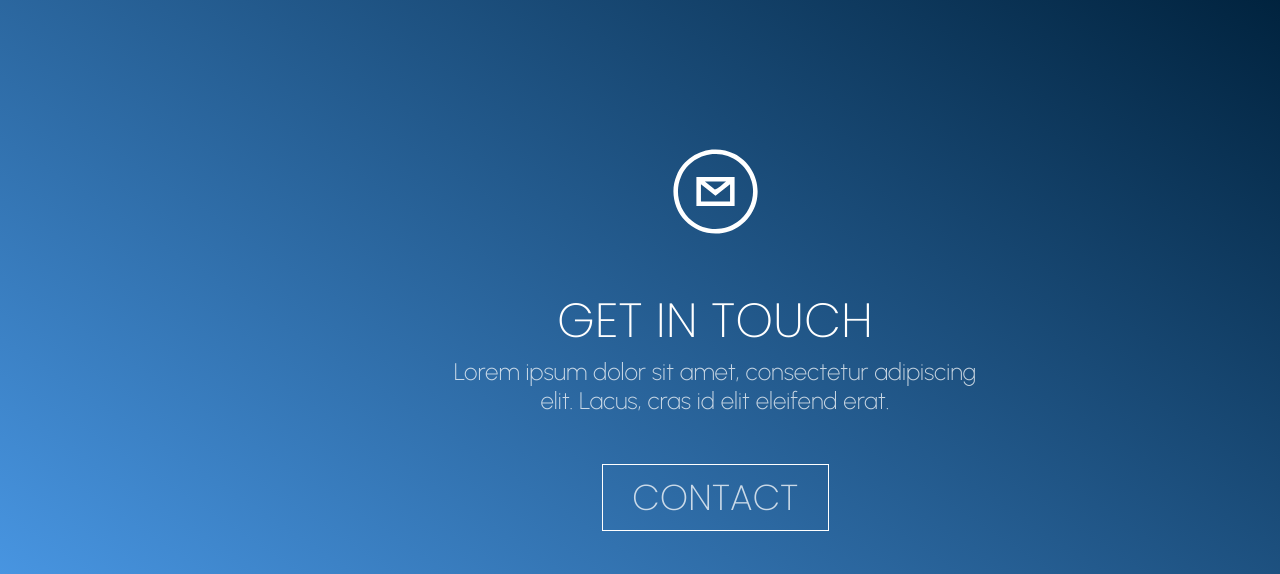
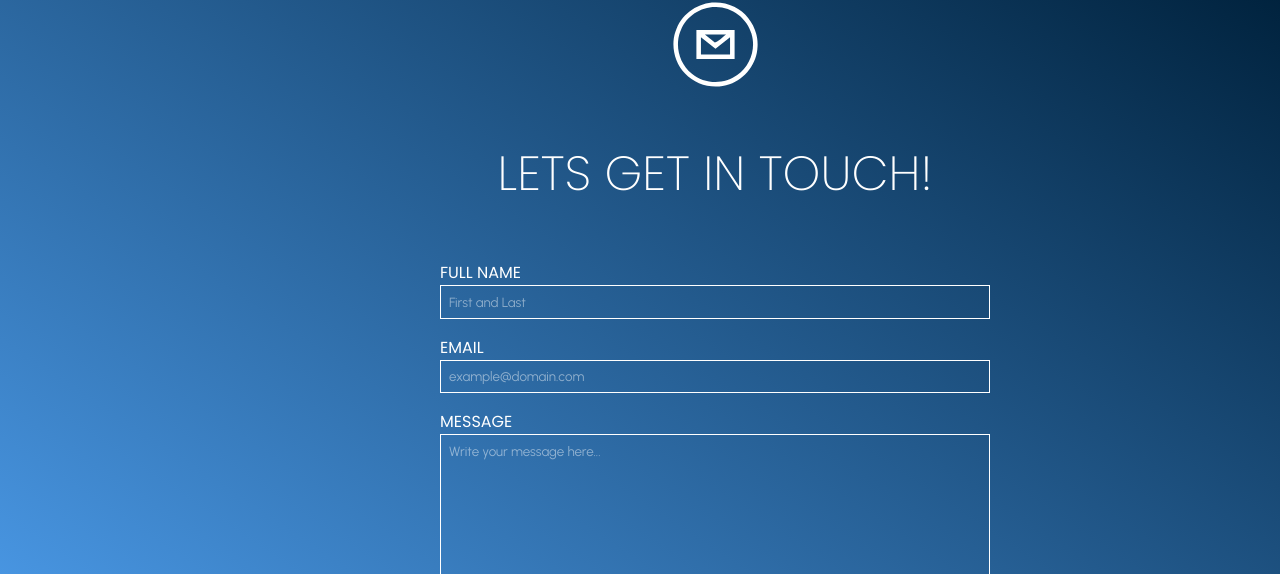
Before and after one commit to rickypoolay/My-Portfolio-v1.0-, a plain HTML site: page index.html in a window 1280 px wide. Shown: the part 4794-5368 px from the top of the page. Drawn offline with nearby package versions, Linux system fonts and the light colour scheme.

Commit message:
Added form for contacting

```diff
--- a/index.html
+++ b/index.html
@@ -300,10 +300,28 @@
                 <img src="./images/mail-icon.svg" alt="Main Icon">
             </div>
 
-            <h2>Get in touch</h2>
-            <p>Lorem ipsum dolor sit amet, consectetur adipiscing elit. Lacus, cras id elit eleifend erat.</p>
+            <h2>Lets get in touch!</h2>
 
-            <a class ='btn' href="mailto:rickypoullet@gmail.com">Contact</a>
+            <form class="contact-form" action="https://formspree.io/f/xrgjaqwk" method="POST">
+
+                <div class="form-group">
+                    <label for="fullName">Full Name</label>
+                    <input type="text" id="fullName" name="fullName" placeholder="First and Last">
+                </div>
+
+                <div class="form-group">
+                    <label for="email">Email</label>
+                    <input type="email" id="email" name="email" placeholder="example@domain.com">
+                </div>
+
+                <div class="form-group">
+                    <label for="message">Message</label>
+                    <textarea name="message" id="message" cols="30" rows="10" placeholder="Write your message here..."></textarea>
+                </div>
+
+                <button type="submit" class="btn" id="form-submit">Submit</button>
+
+            </form>
 
             <div class="socials">
                 <div class="icon-wrapper">
--- a/style.scss
+++ b/style.scss
@@ -72,7 +72,8 @@ img {
 h1,
 h2,
 h3,
-h4 {
+h4,
+form {
   font-family: Poppins;
   color: $headings;
   text-transform: uppercase;
@@ -80,7 +81,9 @@ h4 {
 
 p,
 a,
-.logo {
+.logo,
+input,
+textarea {
   font-family: Urbanist;
 }
 
@@ -478,9 +481,50 @@ header {
   }
 
   .btn {
-    margin: 50px;
-    width: 225px;
-    font-size: 2.25rem;
+    width: 100%;
+    font-size: 1.5rem;
+  }
+
+  .contact-form {
+    width: 100%;
+    margin: 50px 0;
+  }
+
+  .form-group {
+    display: flex;
+    flex-direction: column;
+    text-align: left;
+    color: white;
+    width: 100%;
+    margin-bottom: 1em;
+    ::placeholder {
+      color: #ffffff77;
+    }
+
+    & ::selection {
+      outline: none;
+    }
+
+    &:last-child {
+      margin-bottom: 0;
+    }
+
+    input,
+    textarea {
+      color: white;
+      padding: 0.5rem;
+      background: transparent;
+      border: white 1px solid;
+    }
+
+    input {
+      height: 2.5em;
+    }
+  }
+
+  .form-submit {
+    background: none;
+    border: none;
   }
 
   .socials {
```
Also changed, not shown: css/style.css, 1 other file.
